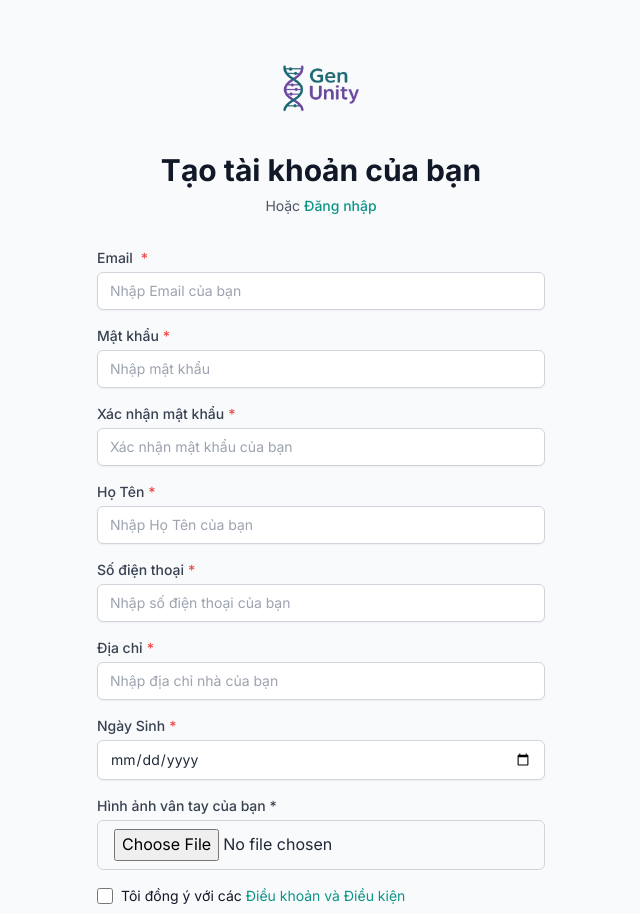
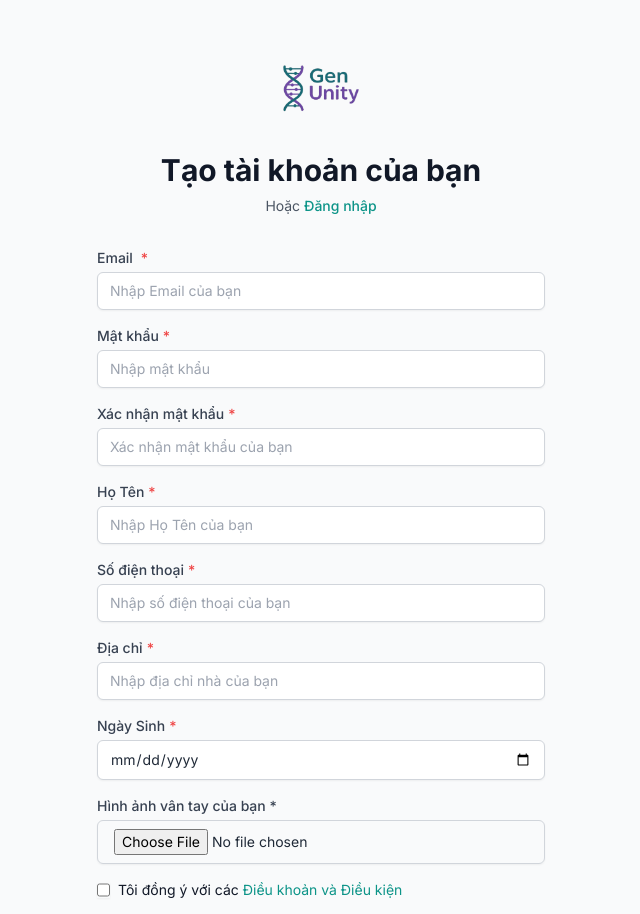
Before and after one commit to bloodline-dna-monorepo/bloodline-dna-frontend, a React (Vite) app: page /register in a window 1280 px wide. Shown: the top 914 px of the page, without its empty margins (319-959 px from the left). Built offline with nearby package versions, Linux system fonts and the light colour scheme.

Commit message:
trước khi thuyết trình

```diff
--- a/src/components/Auth/Register.tsx
+++ b/src/components/Auth/Register.tsx
@@ -199,7 +199,7 @@ const Register: React.FC = () => {
 
           <div>
             <label className='block text-sm font-medium text-gray-700 mb-1'>Hình ảnh vân tay của bạn *</label>
-            <input
+            <Input
               type='file'
               name='SignatureImage'
               accept='image/*'
@@ -210,7 +210,7 @@ const Register: React.FC = () => {
           </div>
 
           <div className='flex items-center'>
-            <input
+            <Input
               id='agree-terms'
               name='agree-terms'
               type='checkbox'
--- a/src/pages/customer/TestTracking.tsx
+++ b/src/pages/customer/TestTracking.tsx
@@ -109,7 +109,8 @@ const TestTracking: React.FC = () => {
                       <div>
                         <h3 className='font-semibold text-lg'>{request.ServiceName}</h3>
                         <div className='text-sm text-gray-600'>
-                          Mã kit: {request.KitID || ''} 🔸 {request.SampleCount} mẫu
+                          Mã đăng ký: {request.TestRequestID} 🔸 {request.SampleCount} mẫu 🔸 Mã kit:{' '}
+                          {request.KitID || ''}
                         </div>
                       </div>
                     </div>
@@ -510,7 +511,9 @@ const TestProgressTracker: React.FC<{
       <div className='flex items-center justify-between mb-6'>
         <div>
           <h3 className='font-semibold'>{request.ServiceName}</h3>
-          <p className='text-sm text-gray-600'>Mã kit: {request.KitID || ''}</p>
+          <p className='text-sm text-gray-600'>
+            Mã đăng ký: {request.TestRequestID} 🔸 {request.SampleCount} mẫu 🔸Mã kit: {request.KitID || ''}
+          </p>
         </div>
         <div className='text-right'>
           <p className='text-sm text-gray-600'>Địa điểm</p>
@@ -582,7 +585,7 @@ const TestProgressTracker: React.FC<{
           </div>
           <div className='flex items-center gap-2 text-sm'>
             <span>✉️</span>
-            <span>Email: info@genunity.com</span>
+            <span>Email: genunitycompany@gmail.com</span>
           </div>
         </div>
       </div>
```
